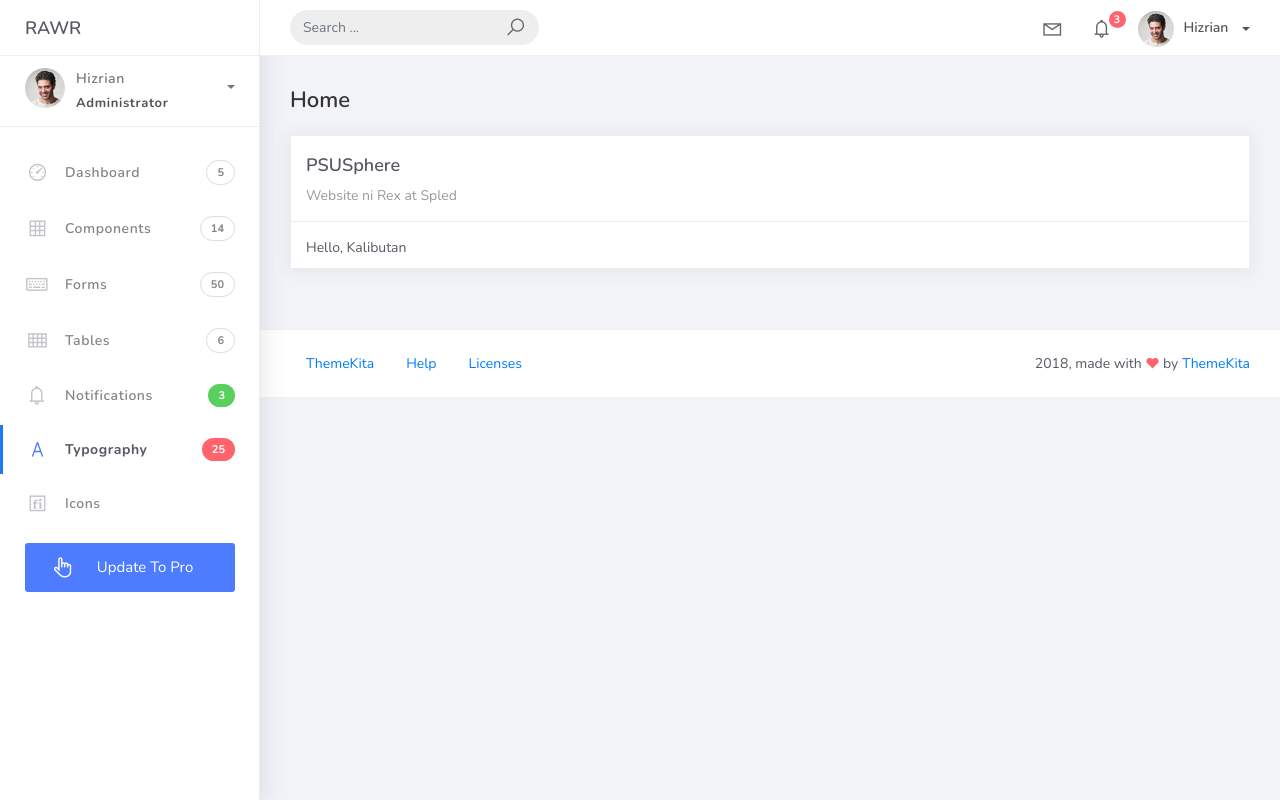
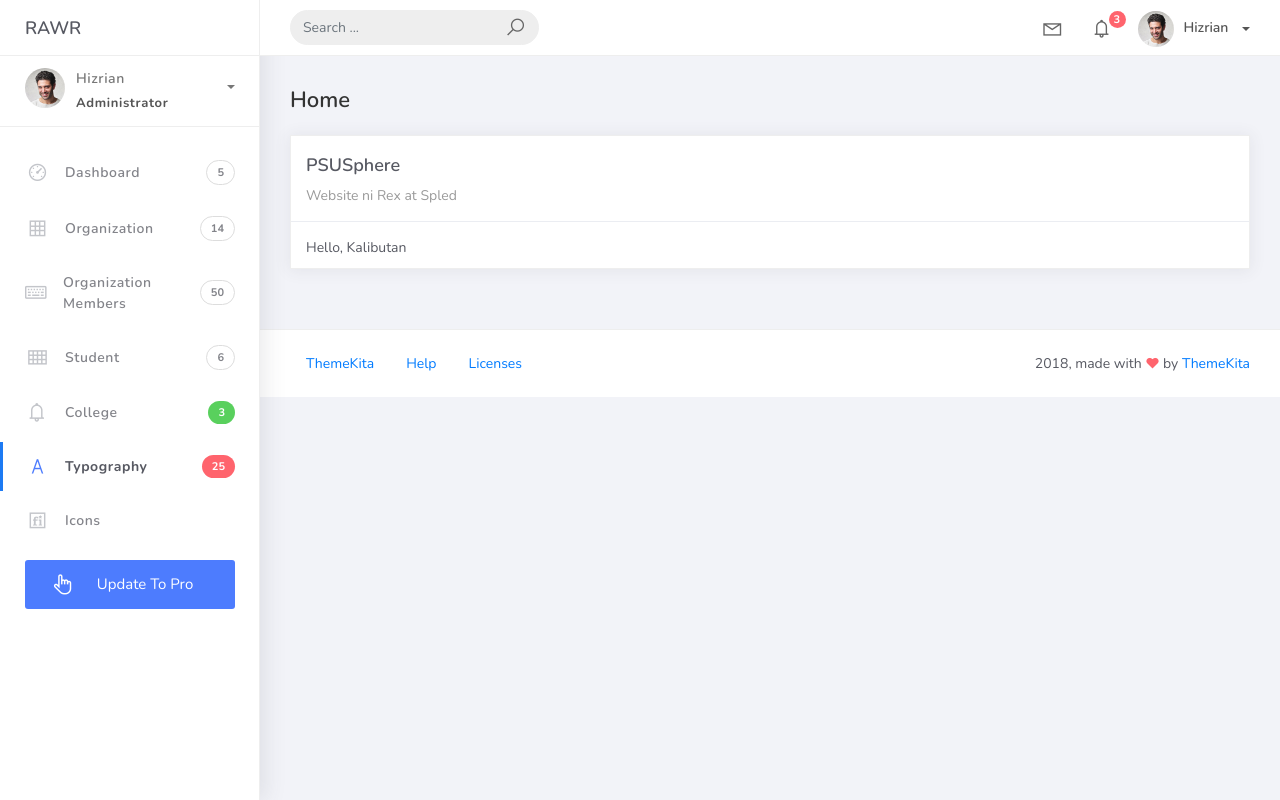
Before and after one commit to lumberjaxxx/PSUSphere, a Django app: page / in a window 1280 px wide. Run offline with Django 5.2, Linux system fonts and the light colour scheme; some libraries are stand-ins or nearby versions.

Commit message:
changes in organization template

```diff
--- a/projectsite/projectsite/templates/base.html
+++ b/projectsite/projectsite/templates/base.html
@@ -133,7 +133,7 @@
 				<div class="scrollbar-inner sidebar-wrapper">
 					<div class="user">
 						<div class="photo">
-							<img src="assets/img/profile.jpg">
+							<img src="img/profile.jpg">
 						</div>
 						<div class="info">
 							<a class="" data-toggle="collapse" href="#collapseExample" aria-expanded="true">
@@ -175,30 +175,30 @@
 							</a>
 						</li>
 						<li class="nav-item">
-							<a href="components.html">
+							<a href="{% url 'org_list' %}">
 								<i class="la la-table"></i>
-								<p>Components</p>
+								<p>Organization</p>
 								<span class="badge badge-count">14</span>
 							</a>
 						</li>
 						<li class="nav-item">
 							<a href="forms.html">
 								<i class="la la-keyboard-o"></i>
-								<p>Forms</p>
+								<p>Organization Members</p>
 								<span class="badge badge-count">50</span>
 							</a>
 						</li>
 						<li class="nav-item">
 							<a href="tables.html">
 								<i class="la la-th"></i>
-								<p>Tables</p>
+								<p>Student</p>
 								<span class="badge badge-count">6</span>
 							</a>
 						</li>
 						<li class="nav-item">
 							<a href="notifications.html">
 								<i class="la la-bell"></i>
-								<p>Notifications</p>
+								<p>College</p>
 								<span class="badge badge-success">3</span>
 							</a>
 						</li>
--- a/projectsite/projectsite/urls.py
+++ b/projectsite/projectsite/urls.py
@@ -16,10 +16,11 @@ Including another URLconf
 """
 from django.contrib import admin
 from django.urls import path
-from psusphere.views import HomePageView
+from psusphere.views import HomePageView, OrganizationList
 from psusphere import views
 
 urlpatterns = [
     path('admin/', admin.site.urls),
     path('', views.HomePageView.as_view(), name="home"),
+    path('orglst', OrganizationList.as_view(), name='org_list')
 ]
--- a/projectsite/psusphere/views.py
+++ b/projectsite/psusphere/views.py
@@ -6,3 +6,9 @@ class HomePageView(ListView):
     model = Organization
     context_object_name = 'home'
     template_name = "home.html"
+
+class OrganizationList(ListView):
+    model = Organization
+    context_object_name = "organization"
+    template_name = "org_list.html"
+    paginated_by = 5
```
Also changed, not shown: projectsite/projectsite/templates/org_list.html (added, +41 -0 lines), projectsite/db.sqlite3.
